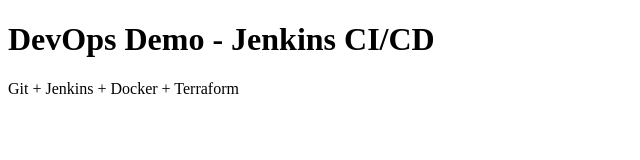
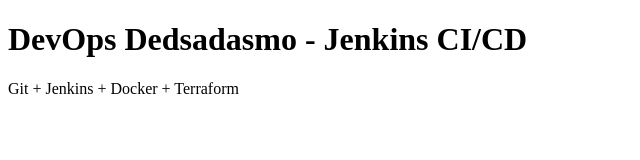
Before and after one commit to andikatampubolon10/devops-demo, a plain HTML site: page index.html in a window 1280 px wide. Shown: the whole page, without its empty margins (0-640 px from the left). Drawn offline with Linux system fonts and the light colour scheme.

Commit message:
Update website

```diff
--- a/index.html
+++ b/index.html
@@ -4,7 +4,7 @@
     <title>DevOps Demo</title>
 </head>
 <body>
-    <h1>DevOps Demo - Jenkins CI/CD</h1>
+    <h1>DevOps Dedsadasmo - Jenkins CI/CD</h1>
     <p>Git + Jenkins + Docker + Terraform</p>
 </body>
 </html>
```
